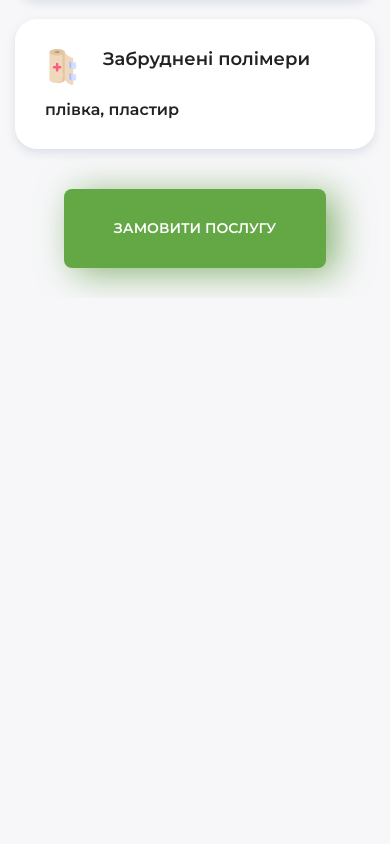
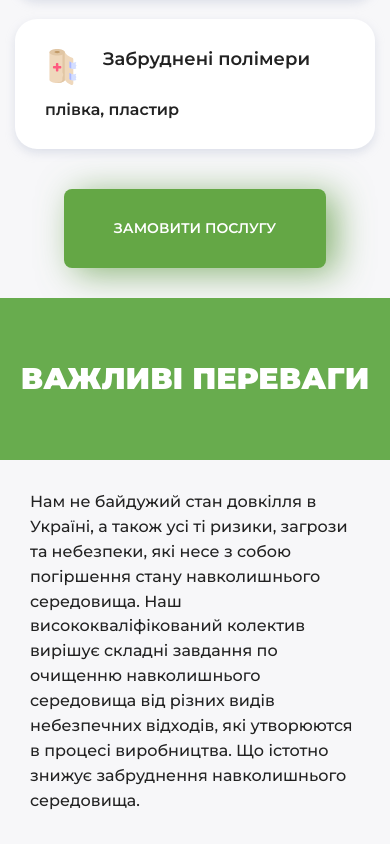
Before and after one commit to laasmagix/Eco, a plain HTML site: page index.html in a window 390 px wide. Shown: the part 3211-4055 px from the top of the page. Before the commit the page ends 3509 px from the top, so only its background shows below. Drawn offline with Linux system fonts and the light colour scheme.

Commit message:
created and adapted advantages block

```diff
--- a/css/style.css
+++ b/css/style.css
@@ -140,6 +140,8 @@ body {
 .page__main {
 }
 .page__service {
+}
+.page__advantages {
 }
 /* ================================================================================ */
 /* ======================================== Header ======================================== */
@@ -578,3 +580,99 @@ body {
   }
 }
 /* ================================================================================ */
+/* ======================================== Advantages ======================================== */
+.advantages {
+}
+.advantages__row {
+  display: flex;
+}
+.advantages__top {
+  text-align: center;
+  display: flex;
+  text-align: center;
+  justify-content: center;
+  align-items: center;
+  background-color: #68ac4e;
+  flex: 0 1 50%;
+  padding: 144px 330px;
+}
+.advantages__title {
+  display: flex;
+  text-align: center;
+  justify-content: center;
+  align-items: center;
+  color: #fff;
+  font-size: 50px;
+  font-weight: 900;
+  line-height: 138.9%; /* 69.45px */
+  text-transform: uppercase;
+  /* max-width: 299px; */
+  /* padding: 144px 330px; */
+}
+.advantages__bottom {
+  display: flex;
+  justify-content: center;
+  align-items: center;
+  flex: 0 1 50%;
+}
+.advantages__text {
+  font-size: 16px;
+  font-weight: 500;
+  line-height: 156.4%; /* 25.024px */
+  max-width: 479px;
+  padding: 30px;
+}
+@media (max-width: 1330px) {
+  .advantages__top {
+    flex: 0 1 30%;
+    padding: 144px 230px;
+  }
+  .advantages__bottom {
+    flex: 0 1 70%;
+  }
+}
+@media (max-width: 1150px) {
+  .advantages__row {
+    flex-wrap: wrap;
+  }
+  .advantages__top {
+    flex: 1 1 auto;
+    padding: 100px 130px;
+  }
+  .advantages__text {
+    max-width: none;
+  }
+  .advantages__bottom {
+    flex: 1 1 auto;
+  }
+  .advantages__title {
+    max-width: none;
+  }
+  .advantages__text {
+    max-width: none;
+  }
+}
+@media (max-width: 992.98px) {
+  .advantages__top {
+    padding: 80px 15px;
+  }
+}
+@media (max-width: 767.98px) {
+  .advantages__title {
+    font-size: 45px;
+  }
+}
+@media (max-width: 620px) {
+  .advantages__title {
+    font-size: 36px;
+  }
+  .advantages__top {
+    padding: 60px 15px;
+  }
+}
+@media (max-width: 470.98px) {
+  .advantages__title {
+    font-size: 30px;
+  }
+}
+/* ================================================================================ */
--- a/index.html
+++ b/index.html
@@ -86,6 +86,7 @@
             <img src="img/main/bg.jpg " alt="Background" />
           </div>
         </section>
+
         <section class="page__service service">
           <div class="service__container">
             <div class="service__title">НАШІ ПОСЛУГИ</div>
@@ -269,6 +270,25 @@
             </div>
           </div>
         </section>
+
+        <section class="page__advantages advantages">
+          <div class="advantages__row">
+            <div class="advantages__top">
+              <div class="advantages__title">Важливі переваги</div>
+            </div>
+            <div class="advantages__bottom">
+              <div class="advantages__text">
+                Нам не байдужий стан довкілля в Україні, а також усі ті ризики,
+                загрози та небезпеки, які несе з собою погіршення стану
+                навколишнього середовища. Наш висококваліфікований колектив
+                вирішує складні завдання по очищенню навколишнього середовища
+                від різних видiв небезпечних відходів, які утворюются в процесi
+                виробництва. Що істотно знижує забруднення навколишнього
+                середовища.
+              </div>
+            </div>
+          </div>
+        </section>
       </main>
       <footer class="footer"></footer>
     </div>
```
